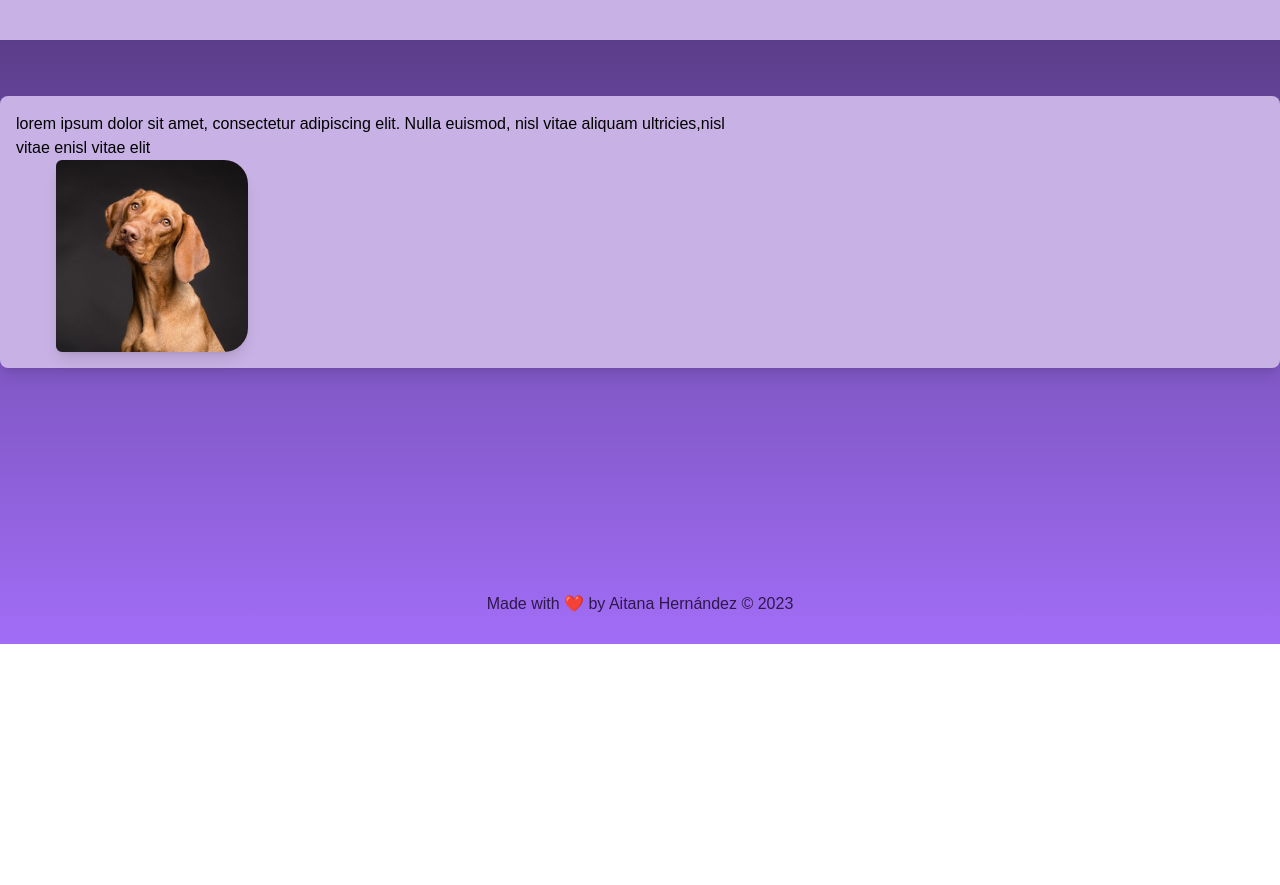
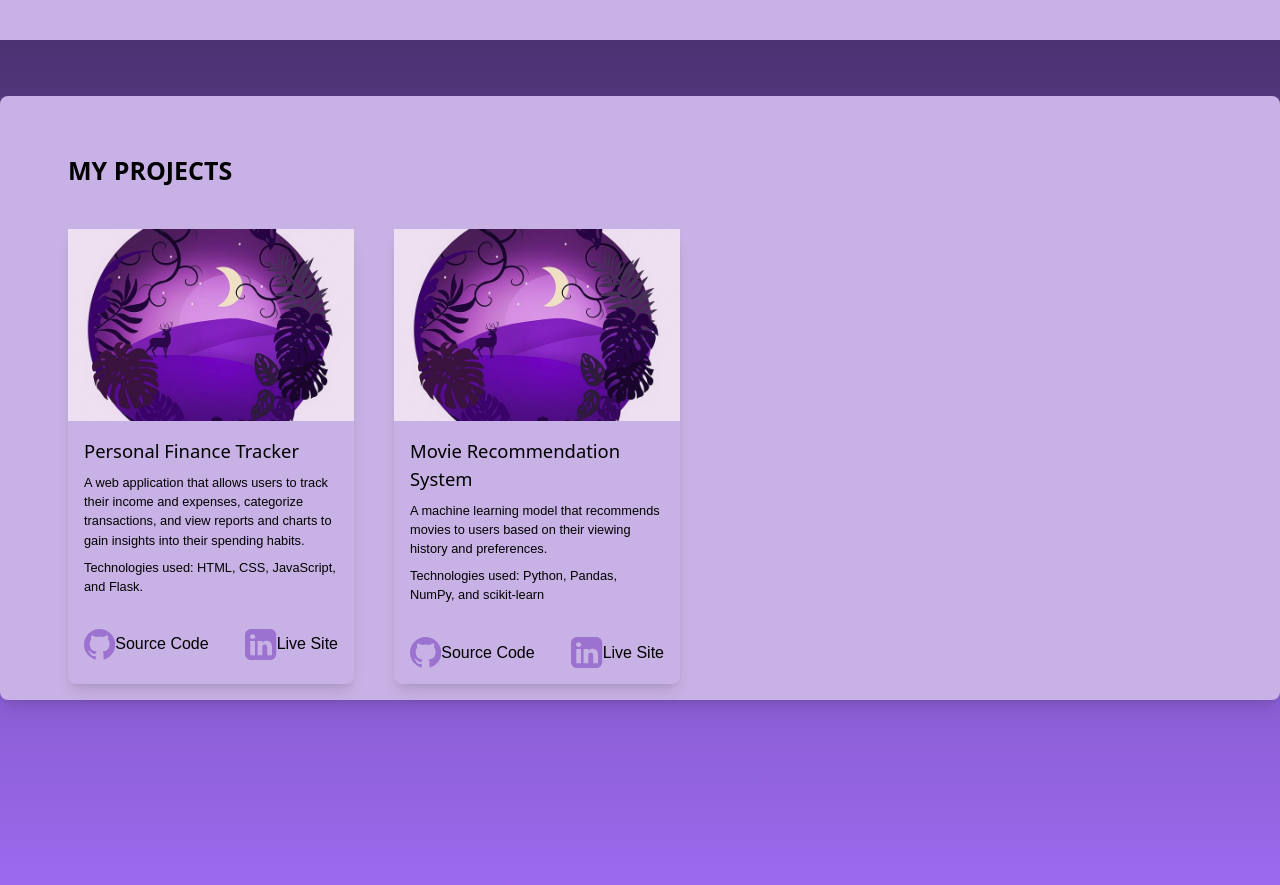
Before and after one commit to aitanacodes/my-portfolio-aitanacodes, a Next.js app: page / in a window 1280 px wide. Shown: the part 739-1624 px from the top of the page. Before the commit the page ends 1383 px from the top, so only its background shows below. Built offline with nearby package versions, Linux system fonts and the light colour scheme.

Commit message:
rendered my projects on main page

```diff
--- a/app/my-projects/components/project-card.tsx
+++ b/app/my-projects/components/project-card.tsx
@@ -18,7 +18,7 @@ type ProjectCardProps = {
 export const ProjectCard = ({ data }: ProjectCardProps) => {
   const { title, body1, body2, image, links } = data;
   return (
-    <div className="rounded-lg shadow-lg bg-grey-light w-full sm:w-1/3-g">
+    <div className="rounded-lg shadow-lg bg-grey-light w-full sm:w-1/3-g md:w-1/2 lg:w-1/3 xl:w-1/4">
       <Image
         aria-label={`Image of ${title}`}
         src={`/images/monstera.jpg`}
--- a/app/page.tsx
+++ b/app/page.tsx
@@ -1,11 +1,12 @@
 import Image from "next/image";
 import React from "react";
-import { aboutMeData } from "./data/data";
+import { aboutMeData, projects } from "./data/data";
 import JS from "./icons/js";
 import TS from "./icons/ts";
 import IconReact from "./icons/react";
 import IconHtml from "./icons/iconHtml";
 import IconCSS from "./icons/iconCSS";
+import ProjectCard from "./my-projects/components/project-card";
 
 const AboutMePage = () => {
   return (
@@ -45,7 +46,7 @@ const AboutMePage = () => {
         </div>
       </section>
 
-      <section className="sm:w-full sm:max-w-screen-xl w-11/12 mx-auto bg-lilaclight p-4 shadow-lg rounded-lg mt-4">
+      {/* <section className="sm:w-full sm:max-w-screen-xl w-11/12 mx-auto bg-lilaclight p-4 shadow-lg rounded-lg mt-4">
         <div className="flex flex-col w-full sm:w-7/12 mb-10 sm:mb-0">
           <p>{aboutMeData.body2}</p>
         </div>
@@ -60,8 +61,18 @@ const AboutMePage = () => {
             className="body_image"
           />
         </div>
+      </section> */}
+
+      <section className="sm:w-full sm:max-w-screen-xl w-11/12 mx-auto bg-lilaclight p-4 shadow-lg rounded-lg mt-4">
+        <div className="flex flex-col w-11/12 content-center m-auto mt-10">
+          <h2 className="text-2xl font-bold mb-4">My projects</h2>
+          <div className="flex flex-row flex-wrap gap-10 mt-6">
+            {projects.map((projects) => {
+              return <ProjectCard data={projects} />;
+            })}
+          </div>
+        </div>
       </section>
-      <section></section>
     </div>
   );
 };
```
Also changed, not shown: app/data/data.tsx (+0 -23 lines).
